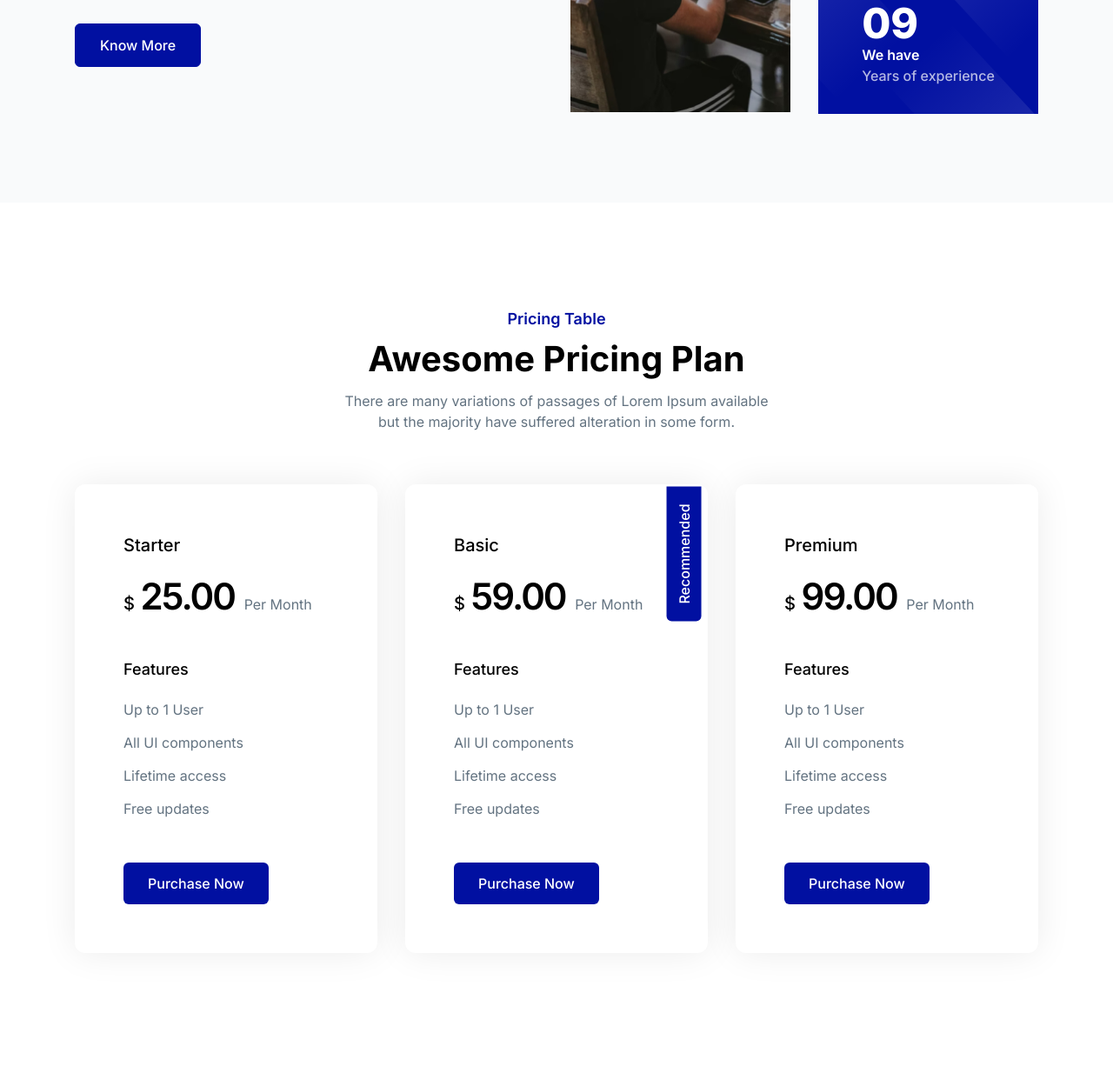
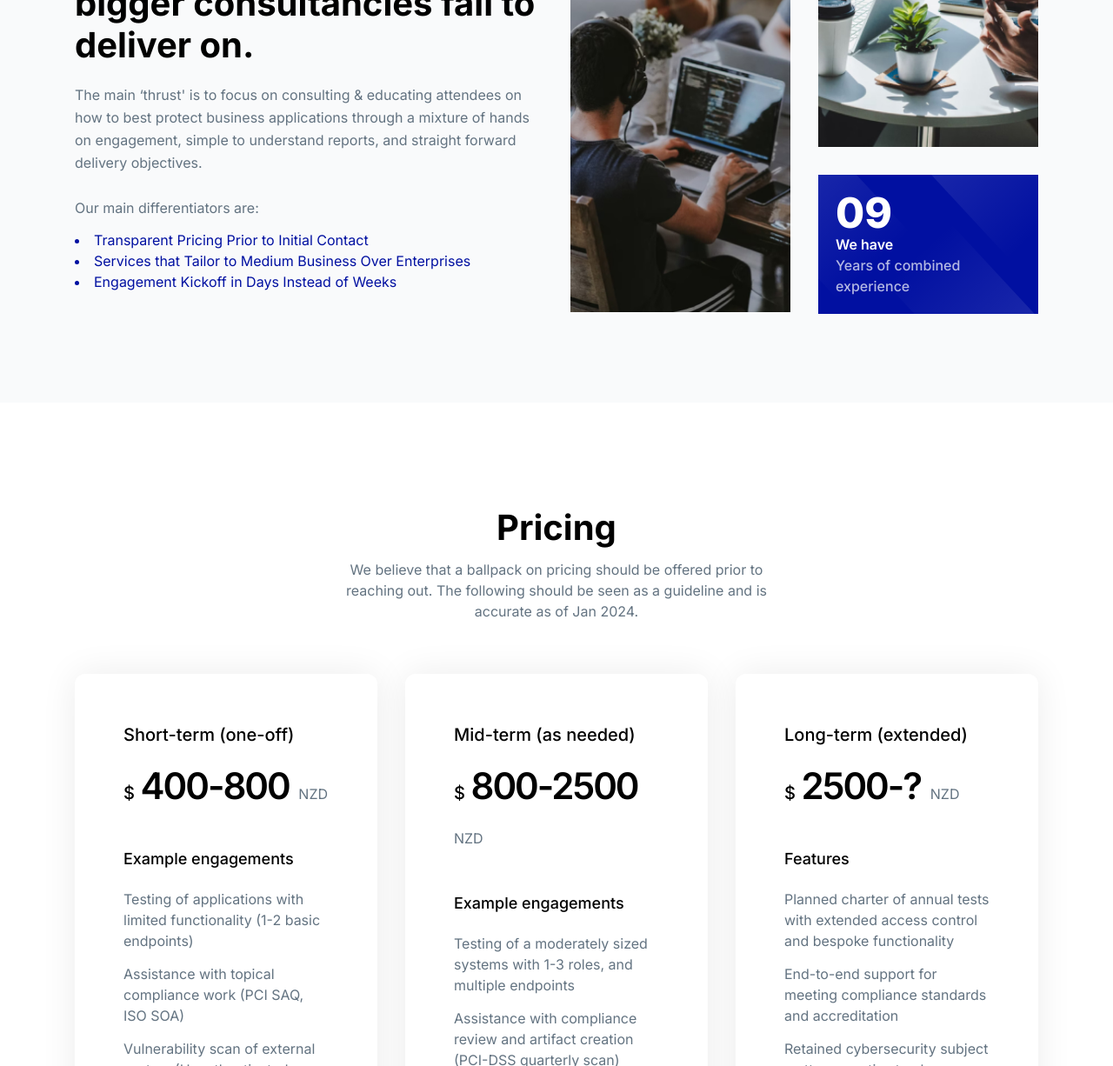
Before and after one commit to farnham-security/farnham-site, a website: page index.html in a window 1280 px wide. Shown: the part 1574-2800 px from the top of the page at 87% size. Drawn offline with Linux system fonts and the light colour scheme.

Commit message:
Added information and cleaned up boilerplating

```diff
--- a/index.html
+++ b/index.html
@@ -48,7 +48,7 @@
               </li>
               <li class="group relative">
                 <a href="#contact" class="flex font-medium group-hover:opacity-70 group-hover:text-primary lg:group-hover:text-white lg:group-hover:opacity-70 lg:mr-0 lg:py-6 lg:text-white mx-8 py-2 text-base ud-menu-scroll">
-                  Contact us
+                  Contact
                 </a>
               </li>
             </ul>
@@ -61,24 +61,27 @@
           <div class="px-4 w-full">
             <div data-wow-delay=".2s" class="fadeInUp hero-content max-w-[780px] mx-auto text-center wow">
               <h1 class="font-bold leading-[1.2] leading-snug lg:leading-[1.2] lg:text-5xl mb-6 sm:leading-snug sm:text-4xl text-3xl text-white">
-                Hero placeholder.
+                Farnham Infosec. Security through Pragmatism
               </h1>
               <p class="font-medium max-w-[600px] mb-9 mx-auto sm:leading-[1.44] sm:text-lg text-base text-white">
-                We are a security consultancy committed to ensuring the safety and resilience of your business against contemporary threats.
+                We are a boutique security consultancy committed to ensuring the safety and resilience of your business against contemporary threats.
               </p>
             </div>
           </div>
         </div>
       </div>
     </div>
+
+    <!-- ====== Services Offered Start -->
     <section id="services" class="lg:pb-[70px] lg:pt-[120px] pb-8 pt-16">
       <div class="container">
         <div class="-mx-4 flex flex-wrap">
           <div class="px-4 w-full">
-            <div class="lg:mb-[70px] max-w-[485px] mb-12 mx-auto text-center">
+            <div class="lg:mb-[70px] max-w-[510px] mb-12 mx-auto text-center">
               <h2 class="font-bold mb-3 md:leading-[1.2] md:text-[40px] sm:text-4xl text-3xl">
-                What we do
+                Services
               </h2>
+              <p>We focus on technical testing against common web and mobile architectures, with assurance work based on pragmatic compliance and strategy for tricky situations from NIST allignment to NZISM Certifcation and Accreditation (C&A).</p>
             </div>
           </div>
         </div>
@@ -100,7 +103,6 @@
                   <li>Enterprise Architecture</li>
                   <li>Regulatory Alignment</li>
                   <li>Standards Alignment</li>
-                  <li>Vulnerability Management</li>
                 </ul>
               </div>
             </div>
@@ -120,7 +122,6 @@
                 <ul class="lg:mb-9 list-disc list-inside mb-8 text-body-color">
                   <li>API Testing</li>
                   <li>Mobile Testing</li>
-                  <li>Network Assessment</li>
                   <li>Web Application Testing</li>
                 </ul>
               </div>
@@ -148,6 +149,9 @@
             </div>
           </div>
         </div>
+        <div>
+          <!-- To include logos of compliance and badges for CSF, NIST, ISO, OWASP, and CWE-->
+        </div>
       </div>
     </section>
 
@@ -158,34 +162,31 @@
     >
       <div class="container">
         <div class="wow fadeInUp" data-wow-delay=".2s">
+          <h2 class="font-bold mb-10 md:leading-[1.2] md:text-[40px] sm:text-4xl text-3xl text-center">
+            About
+          </h2>
           <div class="-mx-4 flex flex-wrap items-center">
             <div class="w-full px-4 lg:w-1/2">
               <div class="mb-12 max-w-[540px] lg:mb-0">
                 <h2
                   class="mb-5 text-3xl font-bold leading-tight sm:text-[40px] sm:leading-[1.2]"
                 >
-                  Brilliant Toolkit to Build Nextgen Website Faster.
+                  Committed to providing boutique services that the bigger consultancies fail to deliver on.
                 </h2>
                 <p
-                  class="mb-10 text-base leading-relaxed text-body-color"
+                  class="mb-3 text-base leading-relaxed text-body-color"
                 >
-                  The main ‘thrust' is to focus on educating attendees on how to
-                  best protect highly vulnerable business applications with
-                  interactive panel discussions and roundtables led by subject
-                  matter experts.
+                  The main ‘thrust' is to focus on consulting & educating attendees on how to
+                  best protect business applications through a mixture of hands on engagement, simple to understand reports, and straight forward delivery objectives.
                   <br />
                   <br />
-                  The main ‘thrust' is to focus on educating attendees on how to
-                  best protect highly vulnerable business applications with
-                  interactive panel.
+                  Our main differentiators are:
                 </p>
-
-                <a
-                  href="javascript:void(0)"
-                  class="inline-flex items-center justify-center rounded-md border border-primary bg-primary px-7 py-3 text-center text-base font-medium text-white"
-                >
-                  Know More
-                </a>
+                <ul class="list-disc list-inside mb-8 text-primary">
+                  <li>Transparent Pricing Prior to Initial Contact</li>
+                  <li>Services that Tailor to Medium Business Over Enterprises</li>
+                  <li>Engagement Kickoff in Days Instead of Weeks</li>
+                </ul>
               </div>
             </div>
 
@@ -227,7 +228,7 @@
                       <span
                         class="block text-base font-medium text-white text-opacity-70"
                       >
-                        Years of experience
+                        Years of combined experience
                       </span>
                     </div>
                     <div>
@@ -359,17 +360,11 @@
         <div class="-mx-4 flex flex-wrap">
           <div class="w-full px-4">
             <div class="mx-auto mb-[60px] max-w-[510px] text-center">
-              <span class="mb-2 block text-lg font-semibold text-primary">
-                Pricing Table
-              </span>
-              <h2
-                class="mb-3 text-3xl font-bold sm:text-4xl md:text-[40px] md:leading-[1.2]"
-              >
-                Awesome Pricing Plan
+              <h2 class="font-bold mb-3 md:leading-[1.2] md:text-[40px] sm:text-4xl text-3xl">
+                Pricing
               </h2>
               <p class="text-base text-body-color">
-                There are many variations of passages of Lorem Ipsum available
-                but the majority have suffered alteration in some form.
+                We believe that a ballpack on pricing should be offered prior to reaching out. The following should be seen as a guideline and is accurate as of Jan 2024.
               </p>
             </div>
           </div>
@@ -382,96 +377,35 @@
               <span
                 class="mb-5 block text-xl font-medium"
               >
-                Starter
+                Short-term (one-off)
               </span>
               <h2
                 class="mb-11 text-4xl font-semibold xl:text-[42px] xl:leading-[1.21]"
               >
                 <span class="text-xl font-medium">$</span>
-                <span class="-ml-1 -tracking-[2px]">25.00</span>
+                <span class="-ml-1 -tracking-[2px]">400-800</span>
                 <span
                   class="text-base font-normal text-body-color"
                 >
-                  Per Month
+                  NZD
                 </span>
               </h2>
               <div class="mb-[50px]">
                 <h5 class="mb-5 text-lg font-medium">
-                  Features
+                  Example engagements
                 </h5>
                 <div class="flex flex-col gap-[14px]">
                   <p class="text-base text-body-color">
-                    Up to 1 User
+                    Testing of applications with limited functionality (1-2 basic endpoints)
                   </p>
                   <p class="text-base text-body-color">
-                    All UI components
+                    Assistance with topical compliance work (PCI SAQ, ISO SOA)
                   </p>
                   <p class="text-base text-body-color">
-                    Lifetime access
-                  </p>
-                  <p class="text-base text-body-color">
-                    Free updates
+                    Vulnerability scan of external system (Unauthenticated through Tenable).
                   </p>
                 </div>
               </div>
-              <a
-                href="javascript:void(0)"
-                class="inline-block rounded-md bg-primary px-7 py-3 text-center text-base font-medium text-white transition"
-              >
-                Purchase Now
-              </a>
-            </div>
-          </div>
-          <div class="w-full px-4 md:w-1/2 lg:w-1/3">
-            <div
-              class="relative z-10 mb-10 overflow-hidden rounded-xl bg-white px-8 py-10 shadow-pricing sm:p-12 lg:px-6 lg:py-10 xl:p-14"
-            >
-              <p
-                class="absolute right-[-50px] top-[60px] inline-block -rotate-90 rounded-bl-md rounded-tl-md bg-primary px-5 py-2 text-base font-medium text-white"
-              >
-                Recommended
-              </p>
-              <span
-                class="mb-5 block text-xl font-medium"
-              >
-                Basic
-              </span>
-              <h2
-                class="mb-11 text-4xl font-semibold xl:text-[42px] xl:leading-[1.21]"
-              >
-                <span class="text-xl font-medium">$</span>
-                <span class="-ml-1 -tracking-[2px]">59.00</span>
-                <span
-                  class="text-base font-normal text-body-color"
-                >
-                  Per Month
-                </span>
-              </h2>
-              <div class="mb-[50px]">
-                <h5 class="mb-5 text-lg font-medium">
-                  Features
-                </h5>
-                <div class="flex flex-col gap-[14px]">
-                  <p class="text-base text-body-color">
-                    Up to 1 User
-                  </p>
-                  <p class="text-base text-body-color">
-                    All UI components
-                  </p>
-                  <p class="text-base text-body-color">
-                    Lifetime access
-                  </p>
-                  <p class="text-base text-body-color">
-                    Free updates
-                  </p>
-                </div>
-              </div>
-              <a
-                href="javascript:void(0)"
-                class="inline-block rounded-md bg-primary px-7 py-3 text-center text-base font-medium text-white transition"
-              >
-                Purchase Now
-              </a>
             </div>
           </div>
           <div class="w-full px-4 md:w-1/2 lg:w-1/3">
@@ -481,17 +415,55 @@
               <span
                 class="mb-5 block text-xl font-medium"
               >
-                Premium
+                Mid-term (as needed)
               </span>
               <h2
                 class="mb-11 text-4xl font-semibold xl:text-[42px] xl:leading-[1.21]"
               >
                 <span class="text-xl font-medium">$</span>
-                <span class="-ml-1 -tracking-[2px]">99.00</span>
+                <span class="-ml-1 -tracking-[2px]">800-2500</span>
                 <span
                   class="text-base font-normal text-body-color"
                 >
-                  Per Month
+                  NZD
+                </span>
+              </h2>
+              <div class="mb-[50px]">
+                <h5 class="mb-5 text-lg font-medium">
+                  Example engagements
+                </h5>
+                <div class="flex flex-col gap-[14px]">
+                  <p class="text-base text-body-color">
+                    Testing of a moderately sized systems with 1-3 roles, and multiple endpoints
+                  </p>
+                  <p class="text-base text-body-color">
+                    Assistance with compliance review and artifact creation (PCI-DSS quarterly scan)
+                  </p>
+                  <p class="text-base text-body-color">
+                    Consultation on architecture for developing security in newly proposed products/systems
+                  </p>
+                </div>
+              </div>
+            </div>
+          </div>
+          <div class="w-full px-4 md:w-1/2 lg:w-1/3">
+            <div
+              class="relative z-10 mb-10 overflow-hidden rounded-xl bg-white px-8 py-10 shadow-pricing sm:p-12 lg:px-6 lg:py-10 xl:p-14"
+            >
+              <span
+                class="mb-5 block text-xl font-medium"
+              >
+                Long-term (extended)
+              </span>
+              <h2
+                class="mb-11 text-4xl font-semibold xl:text-[42px] xl:leading-[1.21]"
+              >
+                <span class="text-xl font-medium">$</span>
+                <span class="-ml-1 -tracking-[2px]">2500-?</span>
+                <span
+                  class="text-base font-normal text-body-color"
+                >
+                  NZD
                 </span>
               </h2>
               <div class="mb-[50px]">
@@ -500,25 +472,16 @@
                 </h5>
                 <div class="flex flex-col gap-[14px]">
                   <p class="text-base text-body-color">
-                    Up to 1 User
+                    Planned charter of annual tests with extended access control and bespoke functionality
                   </p>
                   <p class="text-base text-body-color">
-                    All UI components
+                    End-to-end support for meeting compliance standards and accreditation
                   </p>
                   <p class="text-base text-body-color">
-                    Lifetime access
-                  </p>
-                  <p class="text-base text-body-color">
-                    Free updates
+                    Retained cybersecurity subject matter expertise to plan cybersecurity program creation and OPEX/CAPEX
                   </p>
                 </div>
               </div>
-              <a
-                href="javascript:void(0)"
-                class="inline-block rounded-md bg-primary px-7 py-3 text-center text-base font-medium text-white transition"
-              >
-                Purchase Now
-              </a>
             </div>
           </div>
         </div>
@@ -530,12 +493,15 @@
       <div class="-z-[1] absolute h-full left-0 top-0 w-full"></div>
       <div class="-z-[1] absolute bg-[#E9F9FF] h-1/2 left-0 lg:h-[45%] top-0 w-full xl:h-1/2"></div>
       <div class="container px-4">
+        <h2 class="font-bold mb-3 md:leading-[1.2] md:text-[40px] sm:text-4xl text-3xl">
+          Contact
+        </h2>
         <div class="-mx-4 flex flex-wrap items-center">
           <div class="lg:w-7/12 px-4 w-full xl:w-8/12">
             <div class="ud-contact-content-wrapper">
               <div class="ud-contact-title mb-12 lg:mb-[150px]">
                 <h2 class="font-semibold leading-[1.14] max-w-[260px] text-[35px]">
-                  Let's talk about your business.
+                  Let's talk about better security.
                 </h2>
               </div>
               <div class="flex flex-wrap justify-between lg:mb-0 mb-12">
@@ -548,7 +514,7 @@
                   </div>
                   <div>
                     <h5 class="font-semibold mb-[18px] text-lg">
-                      Our location
+                      Location
                     </h5>
                     <p class="text-base text-body-color">
                       8 Farnham Street, Parnell, Auckland
@@ -563,7 +529,7 @@
                   </div>
                   <div>
                     <h5 class="font-semibold mb-[18px] text-lg">
-                      How can we help?
+                      Email
                     </h5>
                     <p class="mt-1 text-base text-body-color">
                       contact@farnham.io
@@ -573,6 +539,7 @@
               </div>
             </div>
           </div>
+          <!--
           <div class="lg:w-5/12 px-4 w-full xl:w-4/12">
             <div data-wow-delay=".2s" class="2xl:p-[60px] bg-white fadeInUp lg:p-10 lg:px-10 lg:py-12 md:p-[60px] px-8 py-10 rounded-lg shadow-testimonial sm:px-10 sm:py-12 wow">
               <h3 class="font-semibold mb-8 md:leading-[1.42] md:text-[28px] text-2xl">
@@ -604,6 +571,7 @@
                 </div>
               </form>
             </div>
+          -->
           </div>
         </div>
       </div>
@@ -629,8 +597,7 @@
                 />
               </a>
               <p class="mb-8 max-w-[270px] text-base text-gray-7">
-                We create digital experiences for brands and companies by using
-                technology.
+                Farnham Infosec. Security through Pragmatism
               </p>
             </div>
           </div>
@@ -640,7 +607,7 @@
               <ul>
                 <li>
                   <a
-                    href="javascript:void(0)"
+                  href="#home"
                     class="mb-3 inline-block text-base text-gray-7 hover:text-primary"
                   >
                     Home
@@ -648,15 +615,15 @@
                 </li>
                 <li>
                   <a
-                    href="javascript:void(0)"
+                    href="#services"
                     class="mb-3 inline-block text-base text-gray-7 hover:text-primary"
                   >
-                    Features
+                    Services
                   </a>
                 </li>
                 <li>
                   <a
-                    href="javascript:void(0)"
+                    href="#about"
                     class="mb-3 inline-block text-base text-gray-7 hover:text-primary"
                   >
                     About
@@ -664,15 +631,24 @@
                 </li>
                 <li>
                   <a
-                    href="javascript:void(0)"
+                    href="#pricing"
                     class="mb-3 inline-block text-base text-gray-7 hover:text-primary"
                   >
-                    Testimonial
+                    Pricing
+                  </a>
+                </li>
+                <li>
+                  <a
+                    href="#pricing"
+                    class="mb-3 inline-block text-base text-gray-7 hover:text-primary"
+                  >
+                    Contact
                   </a>
                 </li>
               </ul>
             </div>
           </div>
+          <!--
           <div class="w-full px-4 sm:w-1/2 md:w-1/2 lg:w-3/12 xl:w-2/12">
             <div class="mb-10 w-full">
               <h4 class="mb-9 text-lg font-semibold text-white">Features</h4>
@@ -711,6 +687,7 @@
                 </li>
               </ul>
             </div>
+          -->
           </div>
         </div>
       </div>
```
